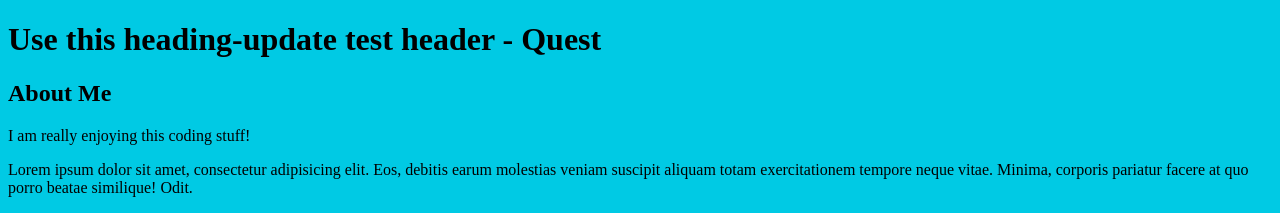
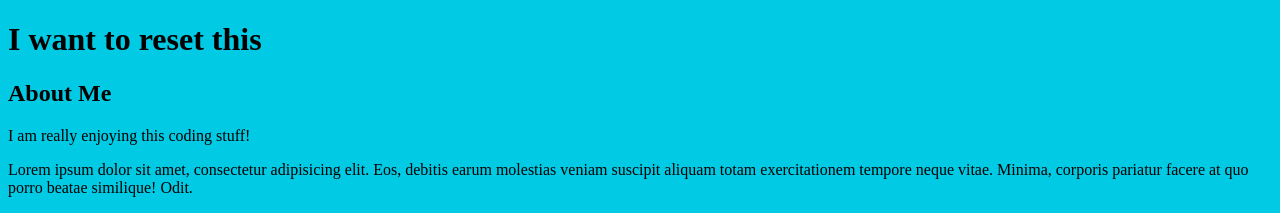
Before and after one commit to tylers5333/Udacity-Github-Training, a plain HTML site: page index.html in a window 1280 px wide. Shown: the top 213 px of the page. Drawn offline with Linux system fonts and the light colour scheme.

Commit message:
Reset this commit

```diff
--- a/index.html
+++ b/index.html
@@ -10,7 +10,7 @@
 <body>
 
     <header>
-        <h1>Use this heading-update test header - Quest</h1>
+        <h1>I want to reset this</h1>
     </header>
 
     <div class="container">
```
